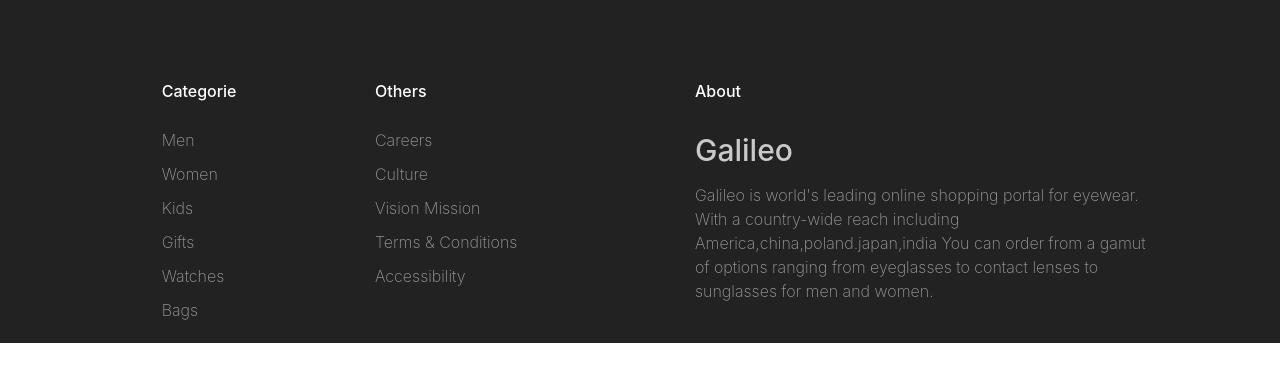
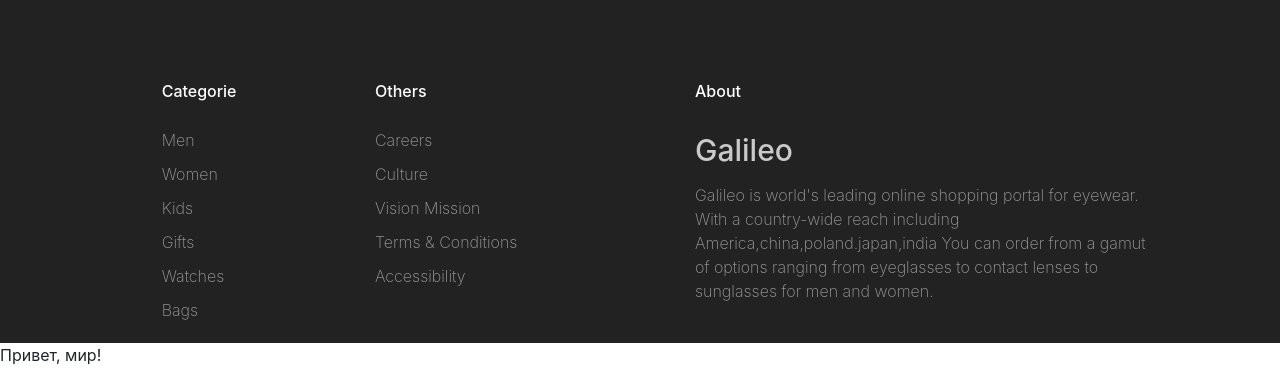
Before and after one commit to veronika-a/galileo, a PHP site: page / in a window 1280 px wide. Shown: the part 1971-2354 px from the top of the page. Before the commit the page ends 2314 px from the top, so only its background shows below. Run offline with PHP 8.4, Linux system fonts and the light colour scheme; some libraries are stand-ins or nearby versions.

Commit message:
Update index.php

```diff
--- a/index.php
+++ b/index.php
@@ -1 +1,2 @@
 <?php include_once("index.html"); ?>
+<?php echo '<p>Привет, мир!</p>'; ?>
```
